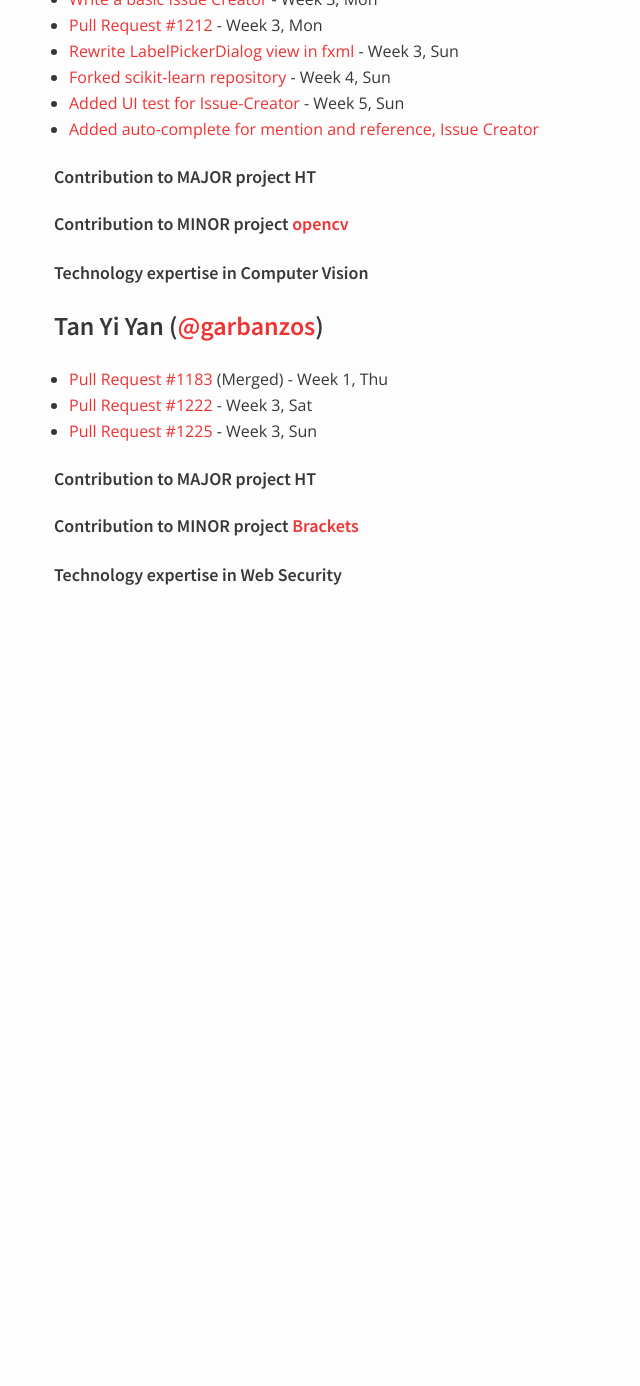
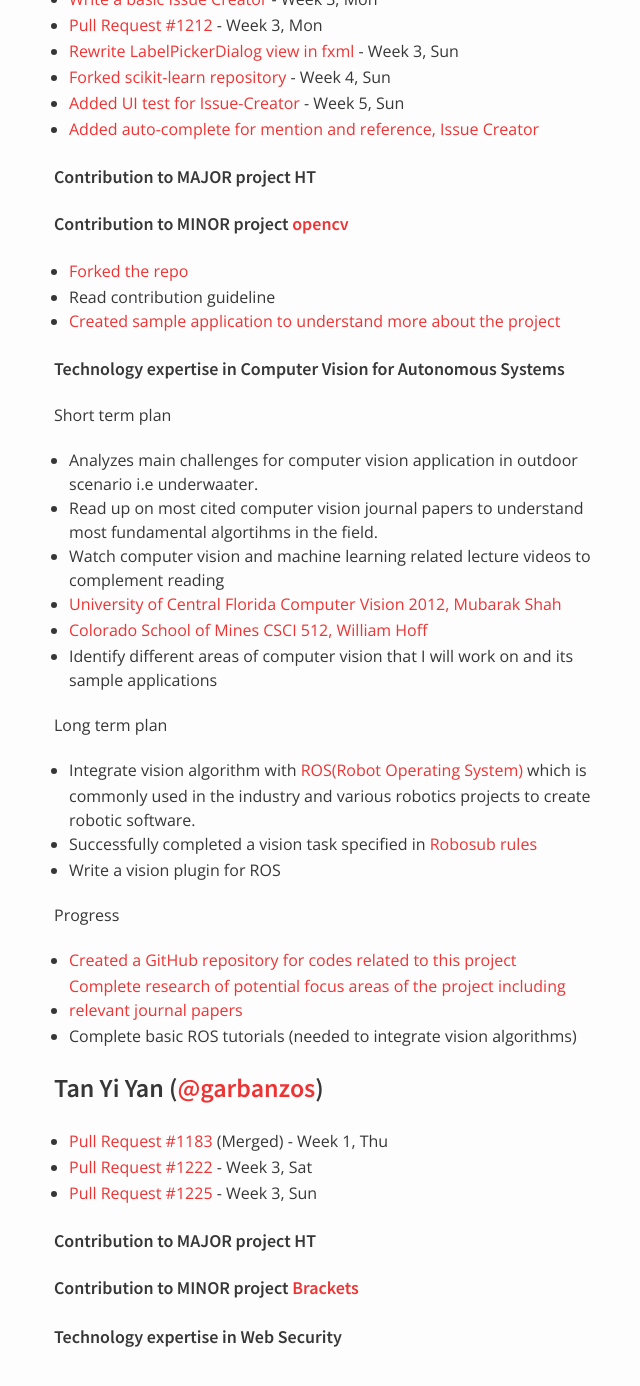
Before and after one commit to nus-oss/cs3281-AY1516S2-website, a Jekyll site: the page built from teams/hubturbo.md, in a window 1280 px wide and 1400 px high, scrolled down 2517 px. Shown: the top 1386 px of the window, without its empty margins (316-956 px from the left). Built offline with Jekyll 4.4.1, drawn with Linux system fonts in a browser that asks for light colours; before the commit the page ends 3165 px from its top, so only the background shows below that.

Commit message:
Update Soon Jin's progress

```diff
--- a/teams/hubturbo.md
+++ b/teams/hubturbo.md
@@ -50,7 +50,7 @@
 	* [x] Open/Close Issues
 	* [x] Issue Comments Retriever
 * [ ] Covering more use cases, UI improvements, refactoring & testing - Week 6
-	* [ ] Issue Creator
+	* [x] Issue Creator
 	* [ ] Milestone Picker
 	* [ ] Assignee Picker
 	* [ ] Open/Close Issues
@@ -115,8 +115,29 @@
 ##### Contribution to MAJOR project HT
 
 ##### Contribution to MINOR project [opencv](https://github.com/Itseez/opencv)
+- [Forked the repo](https://github.com/jinified/opencv)
+- Read contribution guideline
+- [Created sample application to understand more about the project](https://github.com/jinified/visionx/blob/master/scripts/vision_lib/draw.py)
 
-##### Technology expertise in Computer Vision
+##### Technology expertise in Computer Vision for Autonomous Systems
+Short term plan
+- Analyzes main challenges for computer vision application in outdoor scenario i.e underwaater.
+- Read up on most cited computer vision journal papers to understand most fundamental algortihms in the field.
+- Watch computer vision and machine learning related lecture videos to complement reading
+ - [University of Central Florida Computer Vision 2012, Mubarak Shah](https://www.youtube.com/watch?v=715uLCHt4jE&list=PLd3hlSJsX_Imk_BPmB_H3AQjFKZS9XgZm)
+ - [Colorado School of Mines CSCI 512, William Hoff](https://www.youtube.com/watch?v=skaQfPQFSyY&list=PL7v9EfkjLswLfjcI-qia-Z-e3ntl9l6vp)
+- Identify different areas of computer vision that I will work on and its sample applications
+
+Long term plan
+- Integrate vision algorithm with [ROS(Robot Operating System)](http://www.ros.org/) which is commonly used in the industry and various robotics projects to create robotic software.
+- Successfully completed a vision task specified in [Robosub rules](http://www.auvsifoundation.org/foundation/competitions/competition-central/robosub)
+- Write a vision plugin for ROS
+
+Progress
+- [Created a GitHub repository for codes related to this project](https://github.com/jinified/visionx)
+- [Complete research of potential focus areas of the project including relevant journal papers](https://github.com/jinified/visionx/blob/master/doc/Research.md)
+- Complete basic ROS tutorials (needed to integrate vision algorithms)
+
 
 ### Tan Yi Yan ([@garbanzos](https://github.com/garbanzos))
 
```
